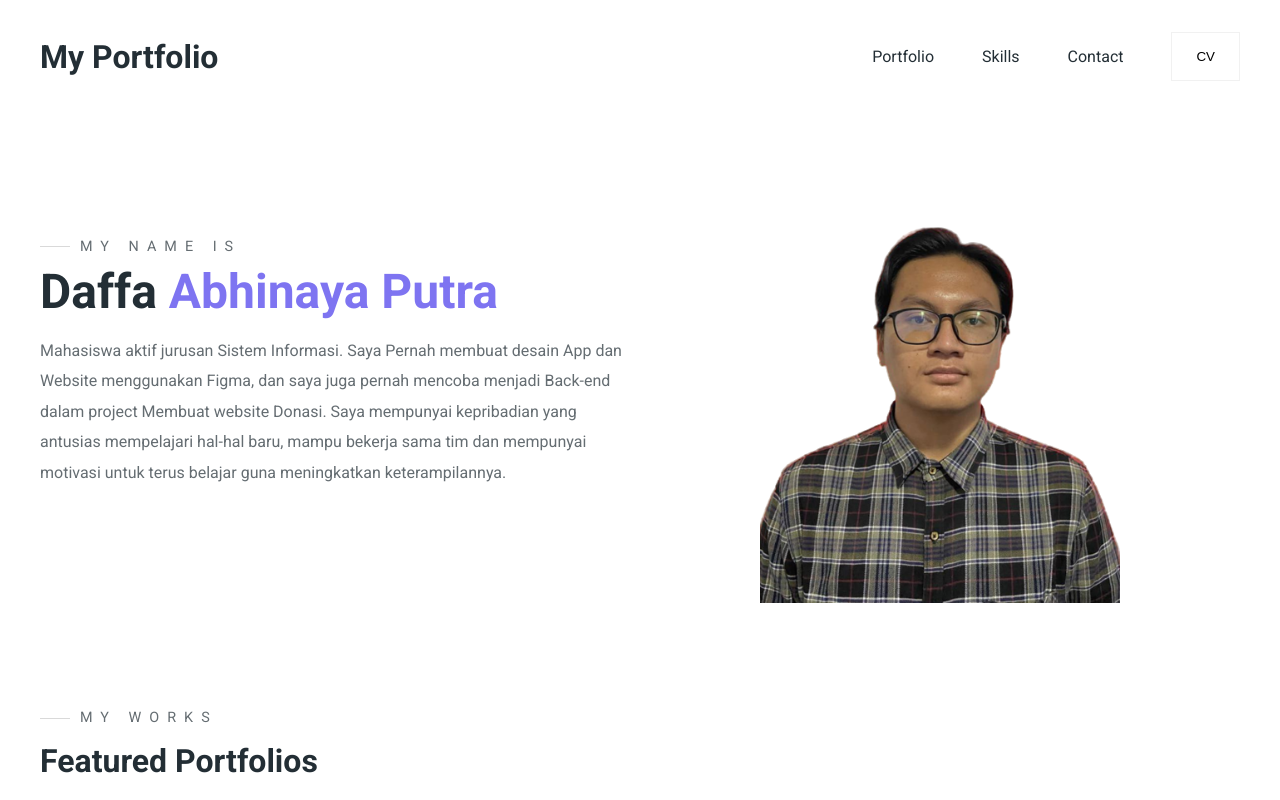
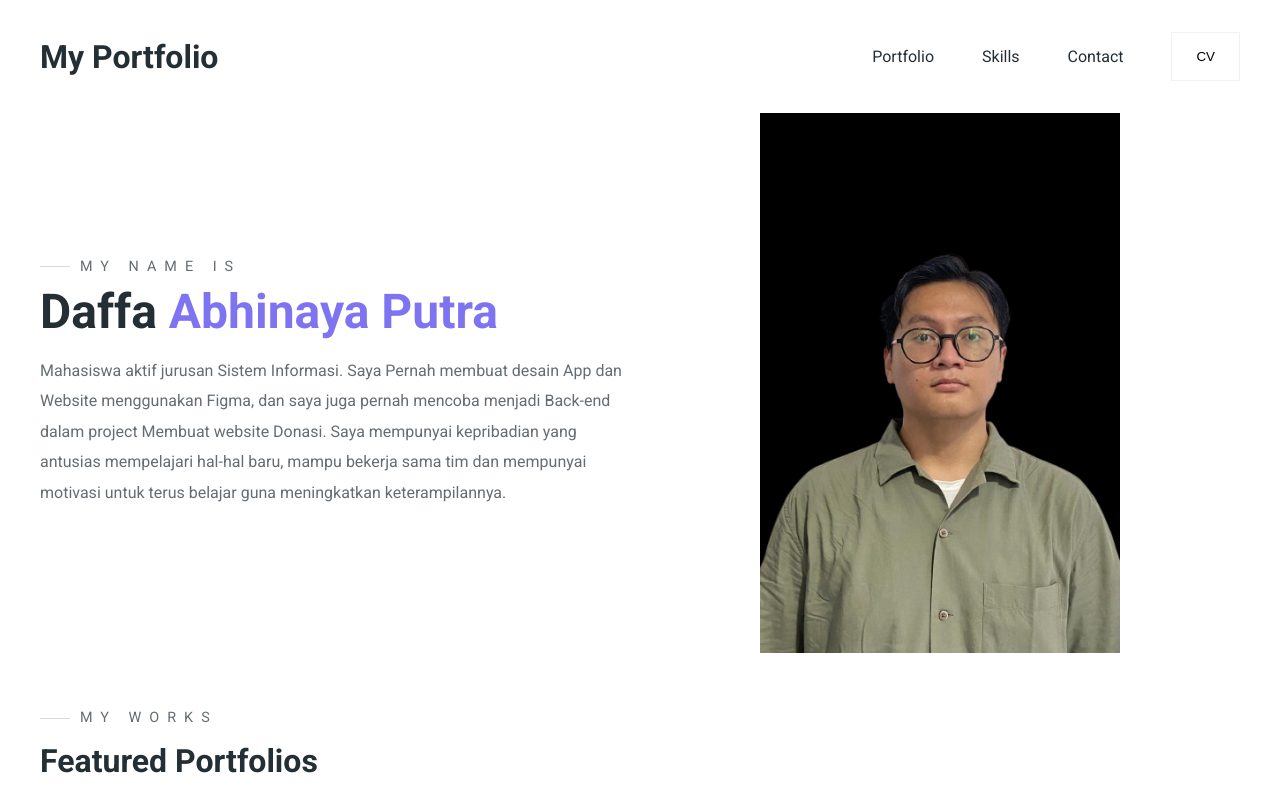
Before and after one commit to DaffaAbhinayaP/Web-Portfolio, a plain HTML site: page index.html in a window 1280 px wide. Shown: the top 800 px of the page. Drawn offline with Linux system fonts and the light colour scheme.

Commit message:
Update index.html

```diff
--- a/index.html
+++ b/index.html
@@ -48,7 +48,7 @@
           </div>
 
           <div class="hero-right">
-            <img src="./images/daffa.png" alt="Person Standing" />
+            <img src="./images/IMG_DAP.png" alt="Person Standing" />
           </div>
         </section>
       </div>
```
